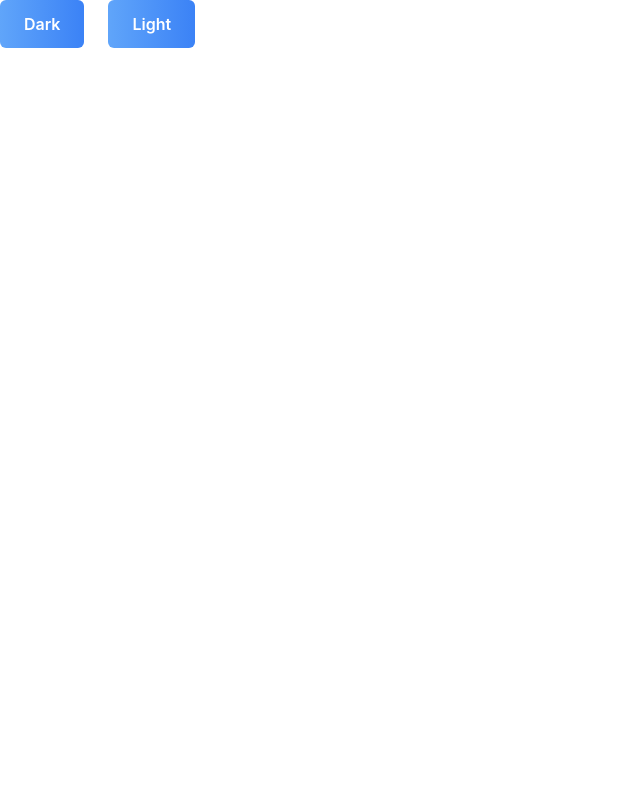
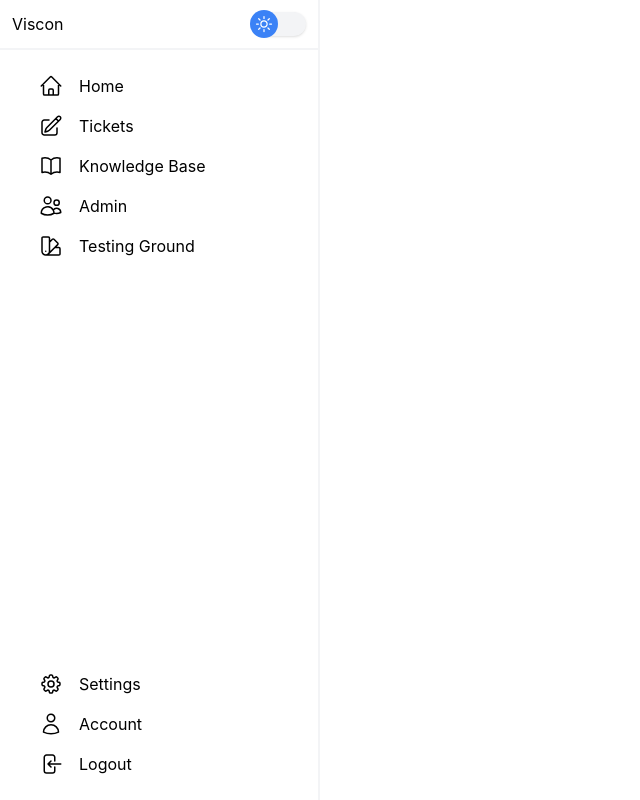
Before and after one commit to The0Danktor/Project-C, a React (Create React App) app in the folder ClientApp/: page / in a window 1280 px wide. Shown: the whole page, without its empty margins (0-640 px from the left). Built offline with nearby package versions, Linux system fonts and the light colour scheme.

Commit message:
Sidebar done

```diff
--- a/ClientApp/package.json
+++ b/ClientApp/package.json
@@ -3,6 +3,7 @@
   "version": "0.1.0",
   "private": true,
   "dependencies": {
+    "@heroicons/react": "^2.0.12",
     "@reduxjs/toolkit": "^1.8.5",
     "@testing-library/jest-dom": "^5.16.5",
     "@testing-library/react": "^13.4.0",
--- a/ClientApp/src/components/Customer/NavSide.tsx
+++ /dev/null
@@ -1,21 +0,0 @@
-import React from "react";
-import { DarkmodeSwitch } from "../Shared/DarkmodeSwitch";
-
-export function NavSide() {
-
-  return (
-    <div className="absolute left-0 h-screen w-80 flex flex-col bg-white dark:bg-gray-900 border-r-2 border-gray-200 dark:border-gray-800 transition duration-300" >
-      <div className="flex justify-between w-full py-3 px-3 border-b-2 border-gray-200 dark:border-gray-800 transition duration-300">
-        <p className="text-black dark:text-white transition duration-300">Viscon</p>
-        <DarkmodeSwitch />
-      </div>
-      <div className="flex flex-col item">
-        <p className="dark:text-white mx-4 my-2 transition duration-300">Home</p>
-        <p className="dark:text-white mx-4 my-2 transition duration-300">Tickets</p>
-        <p className="dark:text-white mx-4 my-2 transition duration-300">KnowledgeBase</p>
-        <p className="dark:text-white mx-4 my-2 transition duration-300">Admin</p>
-        <p className="dark:text-white mx-4 my-2 transition duration-300">Settings</p>
-      </div>
-    </div>
-  );
-}
--- a/ClientApp/src/components/NavSide.tsx
+++ /dev/null
@@ -1,50 +0,0 @@
-import React from "react";
-import { Link } from "react-router-dom";
-
-/* <div className="bg-white dark:bg-gray-900 flex items-center justify-center w-screen h-screen flex-col">
-        <div className="bg-white border rounded-md border-gray-300 flex text-gray-700 text-sm font-medium py-0.5 px-2 dark:bg-gray-900 dark:text-gray-300 dark:border-gray-700 m-2">
-          homePage
-        </div>
-        <button
-          className="bg-white border rounded-md border-gray-300 flex text-gray-700 text-sm font-medium py-0.5 px-2 dark:bg-gray-900 dark:text-gray-300 dark:border-gray-700 m-2"
-          onClick={toggleLightMode}
-        >
-          light
-        </button>
-        <button
-          className="bg-white border rounded-md border-gray-300 flex text-gray-700 text-sm font-medium py-0.5 px-2 dark:bg-gray-900 dark:text-gray-300 dark:border-gray-700 m-2"
-          onClick={toggleDarkMode}
-        >
-          dark
-        </button>
-      </div> */
-
-export function NavSide() {
-  const root = document.getElementsByTagName("html")[0];
-  const toggleDarkMode = () => {
-    root.setAttribute("class", "dark");
-    localStorage.theme = "dark";
-  };
-  const toggleLightMode = () => {
-    root.removeAttribute("class");
-    localStorage.theme = "light";
-  };
-  return (
-    <div className="absolute left-0 h-screen w-1/5 flex flex-col justify-center bg-white dark:bg-blue-400">
-      <div className="absolute top-0">
-        <button
-          onClick={toggleDarkMode}
-          className="bg-gradient-to-r from-blue-400 to-blue-500 hover:from-red-500 hover:to-orange-500 text-white font-semibold px-6 py-3 rounded-md mr-6"
-        >
-          <h1>Dark</h1>
-        </button>
-        <button
-          onClick={toggleLightMode}
-          className="bg-gradient-to-r from-blue-400 to-blue-500 hover:from-red-500 hover:to-orange-500 text-white font-semibold px-6 py-3 rounded-md mr-6"
-        >
-          Light
-        </button>
-      </div>
-    </div>
-  );
-}
--- a/ClientApp/src/components/Shared/DarkmodeSwitch.tsx
+++ b/ClientApp/src/components/Shared/DarkmodeSwitch.tsx
@@ -65,7 +65,7 @@ export function DarkmodeSwitch() {
   return (
     <div>
       <button
-        className="w-10 h5 md:w-12 md:h-6 rounded-2xl bg-gray-200 dark:bg-gray-800  flex items-center  transition duration-300 focus:outline-none shadow"
+        className="w-10 h5 md:w-12 md:h-6 rounded-2xl bg-gray-100 dark:bg-gray-800  flex items-center  transition duration-300 focus:outline-none shadow"
         onClick={onChange}
       >
         <div
--- /dev/null
+++ b/ClientApp/src/components/Shared/NavSide.tsx
@@ -0,0 +1,72 @@
+import React from "react";
+import { DarkmodeSwitch } from "./DarkmodeSwitch";
+import NavSideButton from "./NavSideButton";
+import {
+  BookOpenIcon,
+  HomeIcon,
+  PencilSquareIcon,
+  UsersIcon,
+  UserIcon,
+  ArrowLeftOnRectangleIcon,
+  Cog8ToothIcon,
+  SwatchIcon,
+} from "@heroicons/react/24/outline";
+
+export function NavSide() {
+  return (
+    <div className="absolute left-0 h-screen w-80 flex flex-col bg-white dark:bg-gray-900 border-r-2 border-gray-100 dark:border-gray-800 transition duration-300">
+      <div className="flex justify-between w-full py-3 px-3 border-b-2 border-gray-100 dark:border-gray-800 transition duration-300">
+        <p className="text-black dark:text-gray-400 transition duration-300">
+          Viscon
+        </p>
+        <DarkmodeSwitch />
+      </div>
+      <div className="flex flex-col h-full justify-between">
+        <div className="flex flex-col items-center my-4">
+          <NavSideButton
+            title="Home"
+            svg={<HomeIcon className="w-6 h-6 m-2" />}
+            page="../"
+          />
+          <NavSideButton
+            title="Tickets"
+            svg={<PencilSquareIcon className="w-6 h-6 m-2" />}
+            page="../tickets"
+          />
+          <NavSideButton
+            title="Knowledge Base"
+            svg={<BookOpenIcon className="w-6 h-6 m-2" />}
+            page="../knowledge"
+          />
+          <NavSideButton
+            title="Admin"
+            svg={<UsersIcon className="w-6 h-6 m-2" />}
+            page="../admin"
+          />
+          <NavSideButton
+            title="Testing Ground"
+            svg={<SwatchIcon className="w-6 h-6 m-2" />}
+            page="../test"
+          />
+        </div>
+        <div className="flex flex-col items-center my-4">
+          <NavSideButton
+            title="Settings"
+            svg={<Cog8ToothIcon className="w-6 h-6 m-2" />}
+            page="../settings"
+          />
+          <NavSideButton
+            title="Account"
+            svg={<UserIcon className="w-6 h-6 m-2" />}
+            page="../account"
+          />
+          <NavSideButton
+            title="Logout"
+            svg={<ArrowLeftOnRectangleIcon className="w-6 h-6 m-2" />}
+            page="../logout"
+          />
+        </div>
+      </div>
+    </div>
+  );
+}
--- /dev/null
+++ b/ClientApp/src/components/Shared/NavSideButton.tsx
@@ -0,0 +1,20 @@
+import React from "react";
+import { Link, LinkProps } from "react-router-dom";
+
+interface NavSideButtonProps {
+  title?: string;
+  svg?: JSX.Element;
+  page: LinkProps["to"];
+}
+
+export default function NavSideButton(props: NavSideButtonProps) {
+  return (
+    <Link
+      to={props.page}
+      className=" h-10 w-72 flex text-black dark:text-gray-400 dark:hover:text-white hover:bg-gray-100 dark:hover:bg-gray-800 rounded-md px-4 transition duration-300"
+    >
+      {props.svg}
+      <p className="m-2">{props.title}</p>
+    </Link>
+  );
+}
--- a/ClientApp/src/pages/Admin.tsx
+++ b/ClientApp/src/pages/Admin.tsx
@@ -1,9 +1,13 @@
 import React from "react";
+import { NavSide } from "../components/Shared/NavSide";
 
 export function Admin() {
   return (
-    <div>
-      <h1>Admin</h1>
+    <div className="bg-white dark:bg-gray-900 transition duration-300 w-screen h-screen">
+      <NavSide />
+      <div>
+        <h1>Admin</h1>
+      </div>
     </div>
   );
 }
--- a/ClientApp/src/pages/HomePage.tsx
+++ b/ClientApp/src/pages/HomePage.tsx
@@ -1,5 +1,5 @@
 import React from "react";
-import { NavSide } from "../components/NavSide";
+import { NavSide } from "../components/Shared/NavSide";
 
 
 export function HomePage() {
--- a/ClientApp/src/pages/Knowledge.tsx
+++ b/ClientApp/src/pages/Knowledge.tsx
@@ -1,9 +1,13 @@
-import React from 'react';
+import React from "react";
+import { NavSide } from "../components/Shared/NavSide";
 
 export function Knowledge() {
-    return (
-        <div>
-            <h1>Knowledge</h1>
-        </div>
-    )
+  return (
+    <div className="bg-white dark:bg-gray-900 transition duration-300 w-screen h-screen flex flex-row">
+      <NavSide />
+      <div>
+        <h1>Knowledge</h1>
+      </div>
+    </div>
+  );
 }
--- a/ClientApp/src/pages/TestPage.tsx
+++ b/ClientApp/src/pages/TestPage.tsx
@@ -1,4 +1,4 @@
-import { NavSide } from "../components/Customer/NavSide";
+import { NavSide } from "../components/Shared/NavSide";
 import React from 'react'
 
 
```
Also changed, not shown: 1 other file (tests, documents, lock files or other folders).
